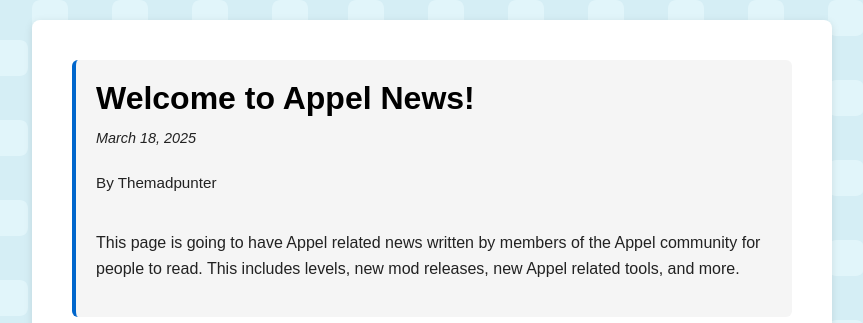
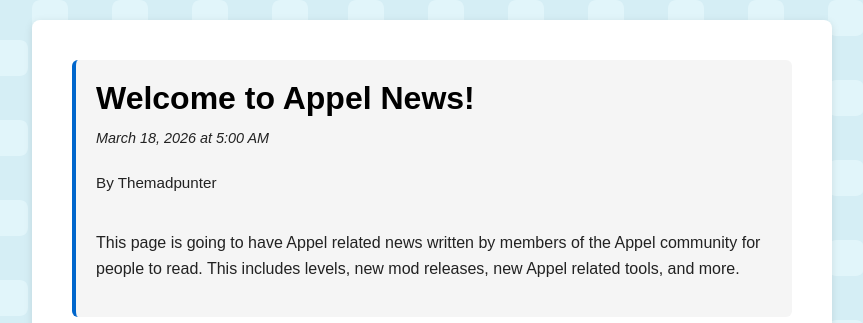
Before and after one commit to familycomicsstudios/appel-community-site, a Jekyll site: the page built from _posts/2026-03-18-welcometoappelnews.md, in a window 1280 px wide. Shown: the top 323 px of the page, without its empty margins (208-1071 px from the left). Built offline with Jekyll 4.4.1, drawn with Linux system fonts in a browser that asks for light colours.

Commit message:
Time updates

```diff
--- a/_layouts/post.html
+++ b/_layouts/post.html
@@ -5,7 +5,14 @@ layout: base
 <div class="content">
     <div class="news-post">
         <h1>{{ page.title }}</h1>
-        <p class="post-date">{{ page.date | date: "%B %d, %Y" }}</p>
+        {% assign post_time = page.date | date: "%H:%M" %}
+        <p class="post-date">
+            {% if post_time == "00:00" %}
+                {{ page.date | date: "%B %d, %Y" }}
+            {% else %}
+                {{ page.date | date: "%B %d, %Y at %-I:%M %p" }}
+            {% endif %}
+        </p>
         <p class="post-author">By {{ page.author | default: site.author | default: "Themadpunter" }}</p>
         {{ content }}
     </div>
--- a/_posts/2026-03-18-welcometoappelnews.md
+++ b/_posts/2026-03-18-welcometoappelnews.md
@@ -1,6 +1,6 @@
 ---
 layout: post
-date: 2025-03-18
+date: 2026-03-18 00:00:00 -0500
 title: Welcome to Appel News!
 author: Themadpunter
 ---
```
Also changed, not shown: _posts/2026-03-18-leveloftheweek9.md (+1 -1 lines).
